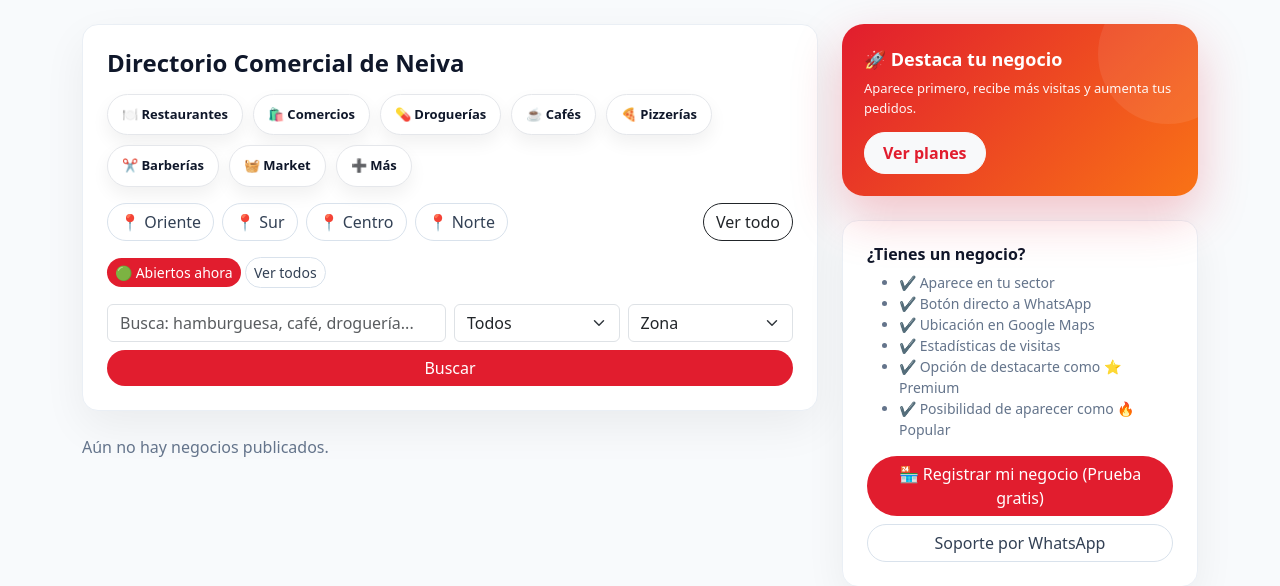
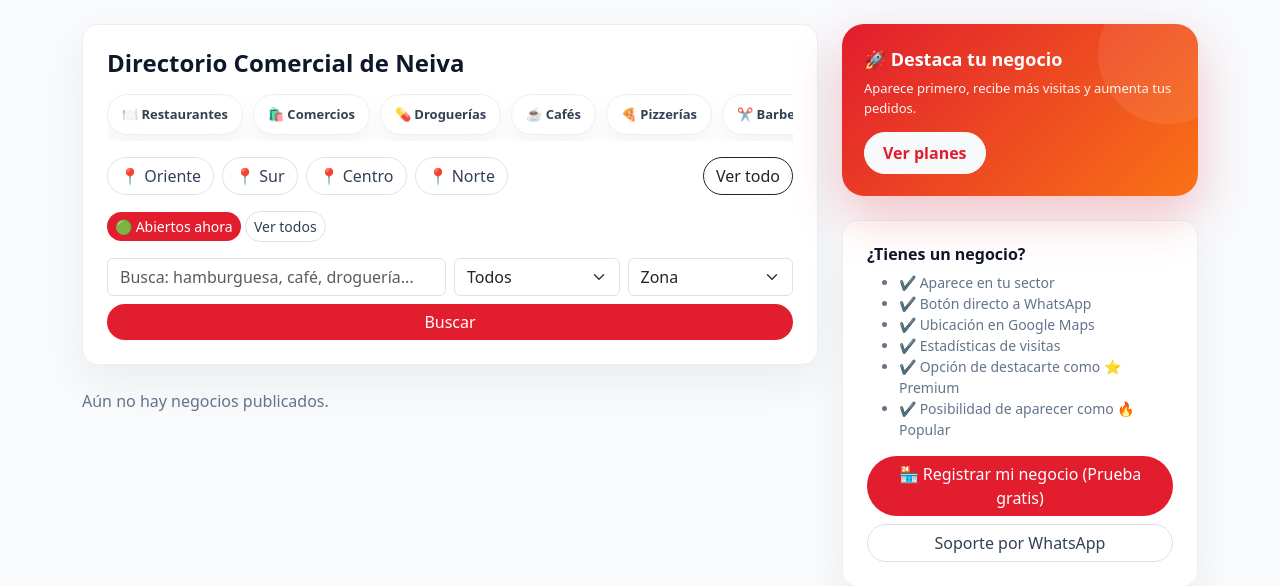
Before and after one commit to jonathanoyola91-cmyk/pidoneiva, a Django app: page / in a window 1280 px wide. Shown: the part 79-665 px from the top of the page. Run offline with Django 5.2, Linux system fonts and the light colour scheme; data that the repository does not hold is empty.

```diff
--- a/static/css/styles.css
+++ b/static/css/styles.css
@@ -801,36 +801,17 @@ body{
   font-weight: 700;
 }
 
-/* ✅ Scroll horizontal de chips en móvil */
+
+/* ✅ Scroll horizontal de chips en móvil (sin duplicar estilos) */
 .chip-scroll{
   overflow-x: auto;
   -webkit-overflow-scrolling: touch;
   padding-bottom: 6px;
 }
 
-.chip-row{
+.chips-row{
   display: flex;
   gap: 10px;
   flex-wrap: nowrap;
   white-space: nowrap;
 }
-
-.chip{
-  display: inline-flex;
-  align-items: center;
-  gap: 8px;
-  padding: 10px 14px;
-  border-radius: 999px;
-  background: #fff;
-  border: 1px solid #e5e7eb;
-  color: #0f172a;
-  font-weight: 700;
-  text-decoration: none;
-  box-shadow: 0 8px 18px rgba(2,6,23,.06);
-}
-
-.chip.active{
-  background: rgba(220, 38, 38, .10); /* rojito suave */
-  border-color: rgba(220, 38, 38, .25);
-  color: #b91c1c;
-}
--- a/templates/home.html
+++ b/templates/home.html
@@ -17,10 +17,11 @@
       </h1>
 
      <!-- =======================
-           CHIPS DE CATEGORÍAS (UI)
-           usa type y q (no cambia lógica)
+     CHIPS CON SCROLL HORIZONTAL
      ======================= -->
-      <div class="chips-row mb-3">
+<div class="chip-scroll mb-3">
+  <div class="chips-row">
+
     <!-- Tipo principal -->
     <a class="chip {% if request.GET.type == 'RESTAURANT' %}chip-active{% endif %}"
        href="/?type=RESTAURANT{% if request.GET.zone %}&zone={{ request.GET.zone }}{% endif %}{% if request.GET.open %}&open={{ request.GET.open }}{% endif %}">
@@ -32,7 +33,6 @@
       🛍️ Comercios
     </a>
 
-        <!-- “Búsquedas rápidas” por q -->
     <a class="chip {% if request.GET.q|lower == 'droguería' or request.GET.q|lower == 'drogueria' %}chip-active{% endif %}"
        href="/?q=Droguería{% if request.GET.type %}&type={{ request.GET.type }}{% endif %}{% if request.GET.zone %}&zone={{ request.GET.zone }}{% endif %}{% if request.GET.open %}&open={{ request.GET.open }}{% endif %}">
       💊 Droguerías
@@ -62,6 +62,8 @@
        href="/{% if request.GET.type %}?type={{ request.GET.type }}{% endif %}">
       ➕ Más
     </a>
+
+  </div>
 </div>
 
       <!-- 🔥 BOTONES DE SECTOR -->
```
Lines whose indentation alone changed are shown as unchanged.
